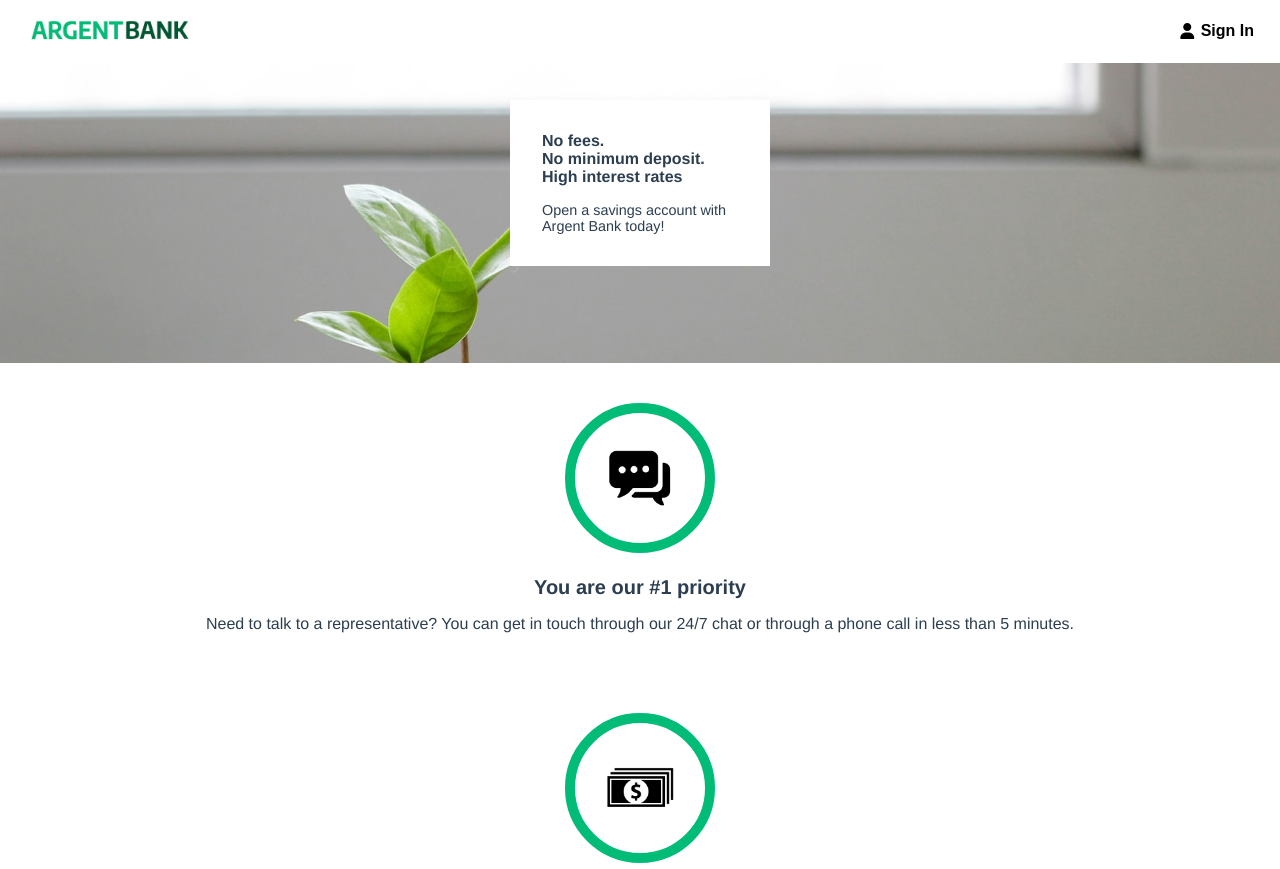
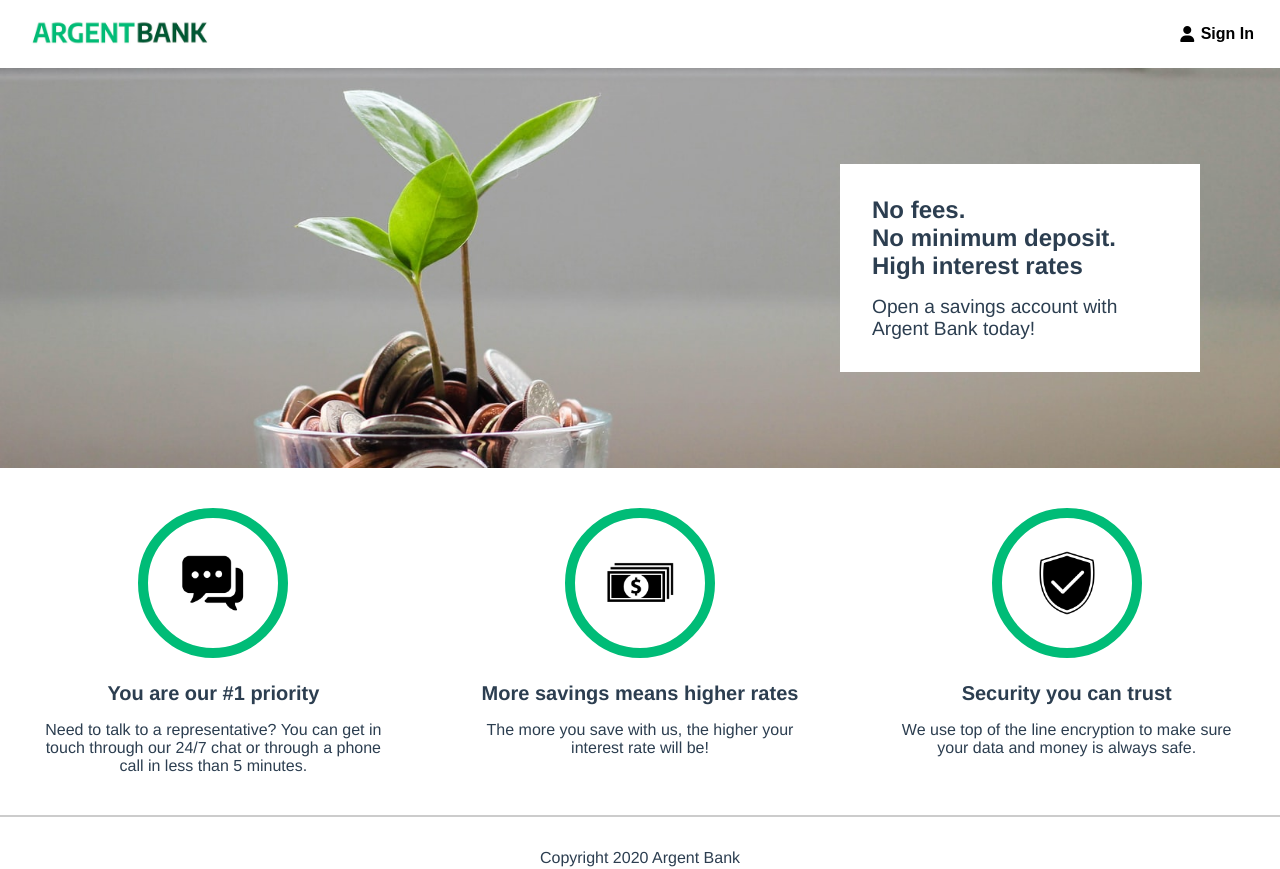
Before and after one commit to Flow2510/ArgentBank, a React (Vite) app: page / in a window 1280 px wide. Shown: the top 869 px of the page. Built offline with nearby package versions, Linux system fonts and the light colour scheme.

Commit message:
ajout de regles css pour desktop

```diff
--- a/src/components/card/card.scss
+++ b/src/components/card/card.scss
@@ -1,6 +1,7 @@
 .card{
     text-align: center;
     padding: 2.5rem;
+    flex: 1;
 
     &__icon{
         width: 150px;
--- a/src/components/header/header.scss
+++ b/src/components/header/header.scss
@@ -4,8 +4,13 @@
     align-items: center;
     padding: 5px 20px;
 
+
     &__logo{
         max-width: 180px;
+
+        @media screen and (min-width:800px) {
+            max-width: 200px;
+        }
     }
 
     &__nav{
@@ -32,5 +37,10 @@
         gap: 0.2rem;
         align-items: center;
         text-align: left;
+        cursor: pointer;
+
+        &:hover{
+            text-decoration: underline;
+        }
     }
 }
--- a/src/pages/home/home.scss
+++ b/src/pages/home/home.scss
@@ -2,8 +2,15 @@
     position: relative;
     height: 300px;
     display: flex;
+    align-items: center;
     justify-content: center;
-    align-items: center;
+
+
+    @media screen and (min-width:800px){
+        height: 400px;
+        justify-content: flex-end;
+        padding-right: 5rem;
+    }
 
     &__background{
         position: absolute;
@@ -14,23 +21,47 @@
         object-fit: cover;
         object-position: 0 -50px;
         z-index: -10;
+
+        @media screen and (min-width:800px){
+            object-position: 0 33%;
+        }
     }
 
     &__content{
         background-color: white;
         padding: 2rem;
         width: 260px;
-        margin: 0 auto;
         transform: translatey(-30px);
+
+        @media screen and (min-width:800px) {
+            transform: translateY(0);
+            width: 360px;
+        }
 
         &-title{
             font-size: 1rem;
             font-weight: bold;
+
+            @media screen and (min-width:800px) {
+                font-size: 1.5rem;
+            }
         }
 
         &-text{
             font-size: 0.9rem;
             margin-top: 1rem;
+
+            @media screen and (min-width:800px) {
+                font-size: 1.2rem;
+            }
         }
     }
 }
+
+.info{
+
+
+    @media screen and (min-width:800px) {
+        display: flex;
+    }
+}
--- a/src/pages/login/login.scss
+++ b/src/pages/login/login.scss
@@ -19,6 +19,7 @@
         font-weight: bold;
         font-size: 1.1rem;
         text-decoration: underline;
+        cursor: pointer;
     }
 
     &__form{
```
